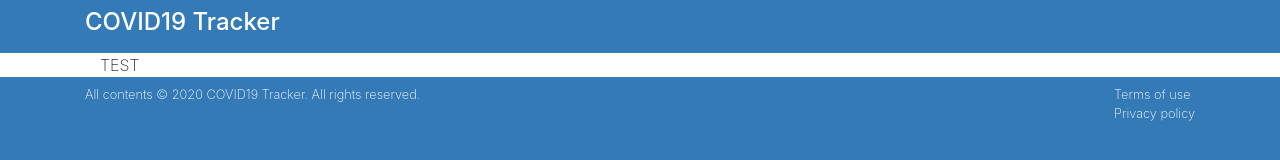
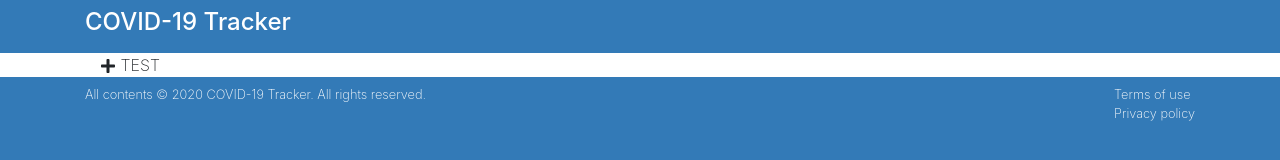
Before and after one commit to NathanielGiron/react-covid19, a React (Create React App) app: page / in a window 1280 px wide. Shown: the top 160 px of the page. Built offline with nearby package versions, Linux system fonts and the light colour scheme.

Commit message:
organize components

```diff
--- a/public/index.html
+++ b/public/index.html
@@ -28,8 +28,9 @@
   </head>
   <body>
     <noscript>You need to enable JavaScript to run this app.</noscript>
+
     <header class="container text-white">
-      <h4 class="py-2">COVID19 Tracker</h4>
+      <h4 class="py-2">COVID-19 Tracker</h4>
     </header>
 
     <div id="root"></div>
@@ -37,7 +38,7 @@
     <footer class="container d-flex text-white py-2">
       <p>
         All contents &copy; 2020
-        <a href="">COVID19 Tracker</a>. All
+        <a href="">COVID-19 Tracker</a>. All
         rights reserved.
       </p>
       <div class="ml-auto">
--- a/src/App.js
+++ /dev/null
@@ -1,20 +0,0 @@
-import React from 'react';
-import './App.css';
-
-function App() {
-  return (
-    <main class="page bg-white" id="petratings">
-      <div class="container">
-        <div class="row">
-          <div class="col-md-12 bg-white">
-            <div class="container">
-              <div>TEST</div>
-            </div>
-          </div>
-        </div>
-      </div>
-    </main>
-  );
-}
-
-export default App;
--- /dev/null
+++ b/src/components/App.js
@@ -0,0 +1,21 @@
+import React from 'react';
+import { FaPlus } from 'react-icons/fa';
+import './App.css';
+
+function App() {
+  return (
+    <main className="page bg-white" id="petratings">
+      <div className="container">
+        <div className="row">
+          <div className="col-md-12 bg-white">
+            <div className="container">
+              <div><FaPlus /> TEST</div>
+            </div>
+          </div>
+        </div>
+      </div>
+    </main>
+  );
+}
+
+export default App;
--- a/src/index.js
+++ b/src/index.js
@@ -2,7 +2,7 @@ import React from 'react';
 import ReactDOM from 'react-dom';
 import 'bootstrap/dist/css/bootstrap.css';
 import './index.css';
-import App from './App';
+import App from './components/App';
 import * as serviceWorker from './serviceWorker';
 import 'jquery/dist/jquery.js';
 import 'popper.js/dist/popper.js';
```
Also changed, not shown: src/components/App.css (renamed from src/App.css).
